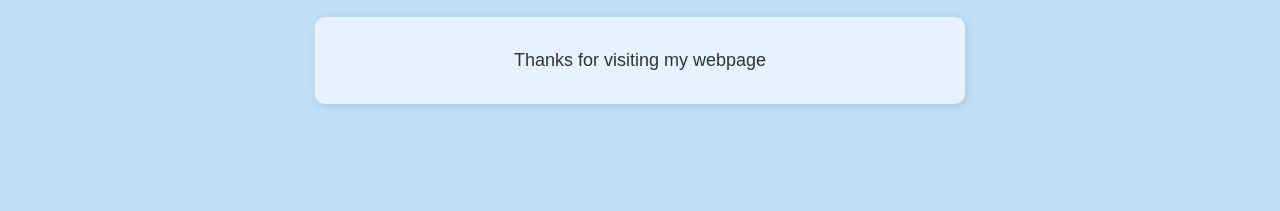
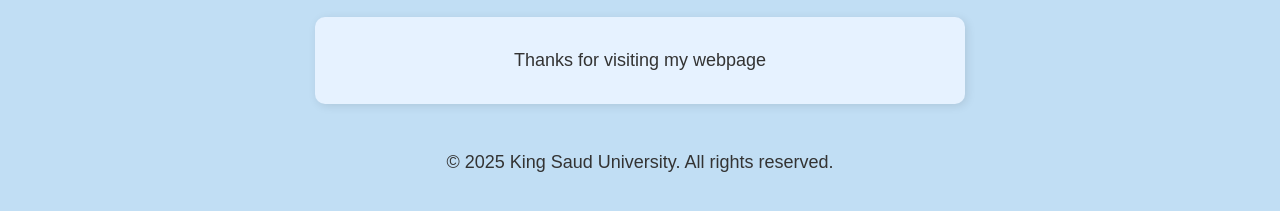
Before and after one commit to MeshMoh506/Lab2, a plain HTML site: page index (1).html in a window 1280 px wide. Shown: the part 635-846 px from the top of the page. Before the commit the page ends 800 px from the top, so only its background shows below. Drawn offline with Linux system fonts and the light colour scheme.

Commit message:
Added a footer section

```diff
--- a/index (1).html
+++ b/index (1).html
@@ -34,5 +34,9 @@
 
     <p>KSU continues to be a leader in higher education, providing world-class learning experiences and contributing to scientific advancements.</p>
 <div><p>Thanks for visiting my webpage</p></div>
+<footer>
+    <p>&copy; 2025 King Saud University. All rights reserved.</p>
+</footer>
+
 </body>
 </html>
--- a/styles.css
+++ b/styles.css
@@ -75,3 +75,10 @@ nav ul li a {
 nav ul li a:hover {
     text-decoration: underline;
 }
+footer {
+    background-color: #c8d7e600;
+    color: white;
+    text-align: center;
+    padding: 10px;
+    margin-top: 20px;
+}
```
